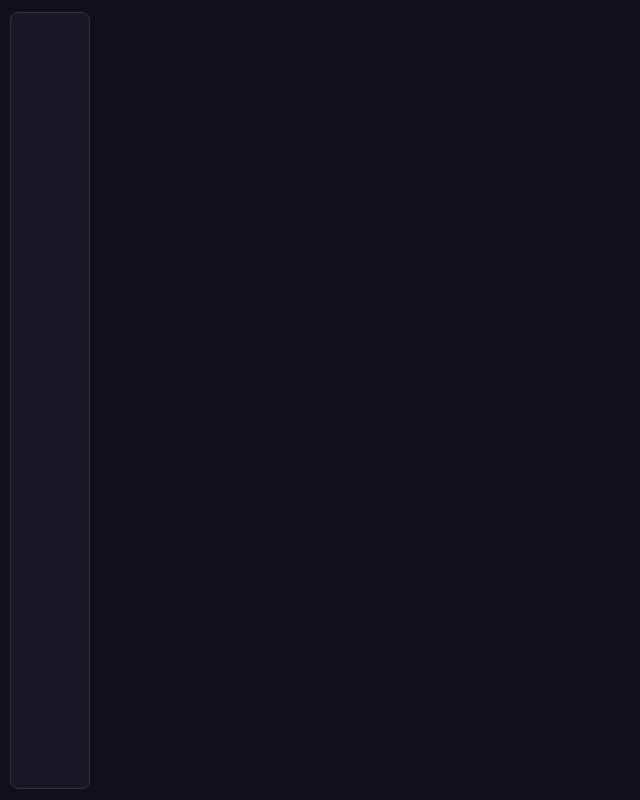
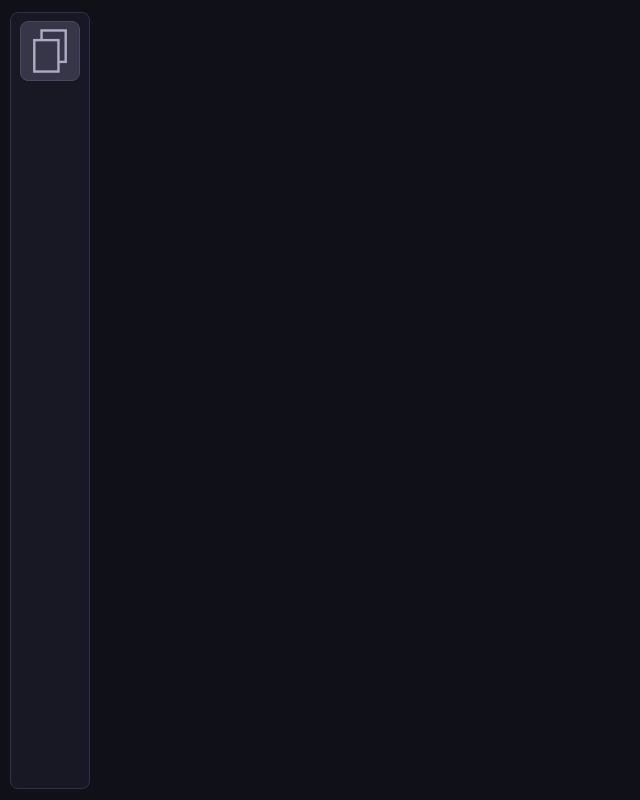
Before and after one commit to Code-Fly-org/code-fly, a Next.js app: page /editor in a window 1280 px wide. Shown: the whole page, without its empty margins (0-640 px from the left). Built offline with nearby package versions, Linux system fonts and the light colour scheme.

Commit message:
Added a button to go to the file tree
It doesnt actually do anything yet but I'll probably make that soon.
Also I think the icon for the button looks pretty good considering I
wrote the svg myself instead of using an svg editor lol.

```diff
--- a/src/app/editor/Editor_globals.css
+++ b/src/app/editor/Editor_globals.css
@@ -1,6 +1,14 @@
 @import "tailwindcss";
 
 .sidebar {
-  @apply bg-[rgb(24,24,36)] ml-[10px] mt-3 p-5 border border-[rgb(48,48,72)] rounded-lg;
+  @apply bg-[rgb(24,24,36)] ml-[10px] mt-3 p-0 border border-[rgb(48,48,72)] rounded-lg;
   @apply w-20 h-[calc(100vh_-_23px)];
+  @apply relative;
 }
+
+.sidebar button {
+  @apply w-15 h-15 bg-[rgb(54,54,72)] hover:bg-[rgb(72,72,96)];
+  @apply border border-[rgb(72,72,96)] hover:border-[rgb(96,96,128)] p-0 mt-2 rounded-lg;
+  @apply transition-colors cursor-pointer;
+  @apply absolute left-1/2 -translate-x-1/2;
+}
--- a/src/app/editor/layout.tsx
+++ b/src/app/editor/layout.tsx
@@ -1,6 +1,10 @@
 'use client'
 
 import './Editor_globals.css'
+
+import Image from "next/image";
+
+import file_list_icon from "./assets/file_list_icon.svg";
 
 export default function Editor_Layout ({
   children
@@ -9,7 +13,11 @@ export default function Editor_Layout ({
 }) {
   return (
     <>
-      <div className='sidebar'></div>
+      <div className='sidebar'>
+        <button>
+          <Image src={file_list_icon} alt="File list icon" width={60} height={60} />
+        </button>
+      </div>
 
       <main>{children}</main>
     </>
```
Also changed, not shown: src/app/editor/assets/file_list_icon.svg (added).
